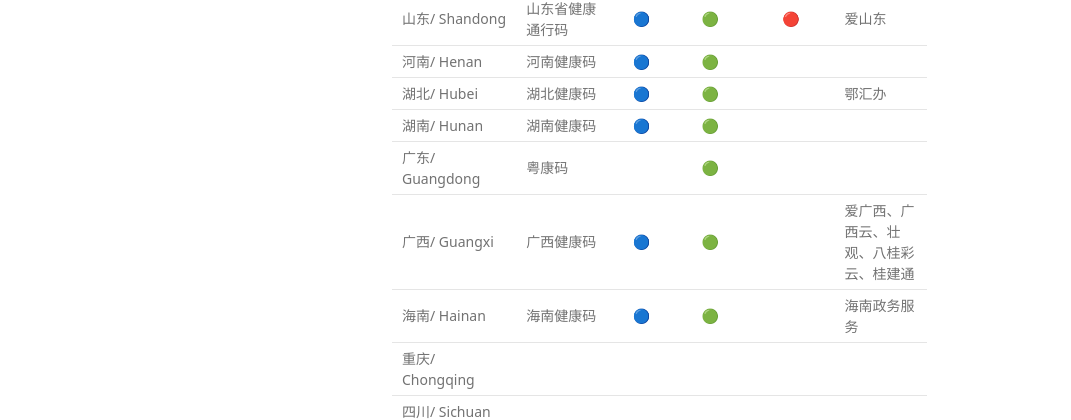
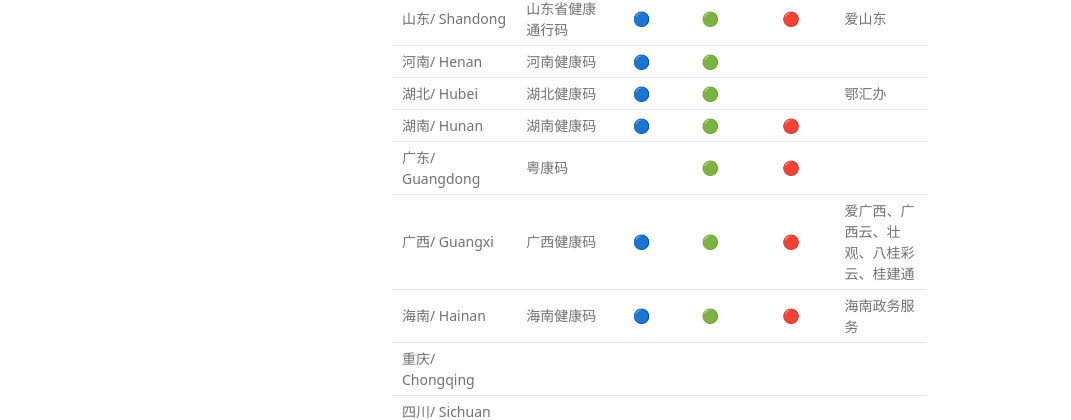
Before and after one commit to Ivysauro/CNRT, a Jekyll site: the page built from data/Health QR.md, in a window 1280 px wide. Shown: the part 1031-1451 px from the top of the page, without its empty margins (178-1249 px from the left). Built offline with Jekyll 4.4.1, drawn with Linux system fonts in a browser that asks for light colours; some web fonts are replaced; our own code applies the rules of GitHub Pages for plain Markdown files; a script that is not in the unit is left out.

Commit message:
🍊更新中南地区数据

```diff
--- a/data/Health QR.md
+++ b/data/Health QR.md
@@ -30,10 +30,10 @@
 | 山东/ Shandong | 山东省健康通行码 | 🔵 | 🟢 | 🔴 | 爱山东 |
 | 河南/ Henan | 河南健康码 | 🔵 | 🟢 | | |
 | 湖北/ Hubei | 湖北健康码 | 🔵 | 🟢 | | 鄂汇办 |
-| 湖南/ Hunan | 湖南健康码 | 🔵 | 🟢 | | |
-| 广东/ Guangdong | 粤康码 | | 🟢 | | |
-| 广西/ Guangxi | 广西健康码 | 🔵 | 🟢 | | 爱广西、广西云、壮观、八桂彩云、桂建通 |
-| 海南/ Hainan | 海南健康码 | 🔵 | 🟢 | | 海南政务服务 |
+| 湖南/ Hunan | 湖南健康码 | 🔵 | 🟢 | 🔴 | |
+| 广东/ Guangdong | 粤康码 | | 🟢 | 🔴 | |
+| 广西/ Guangxi | 广西健康码 | 🔵 | 🟢 | 🔴 | 爱广西、广西云、壮观、八桂彩云、桂建通 |
+| 海南/ Hainan | 海南健康码 | 🔵 | 🟢 | 🔴 | 海南政务服务 |
 | 重庆/ Chongqing |
 | 四川/ Sichuan |
 | 贵州/ Guizhou |
```
